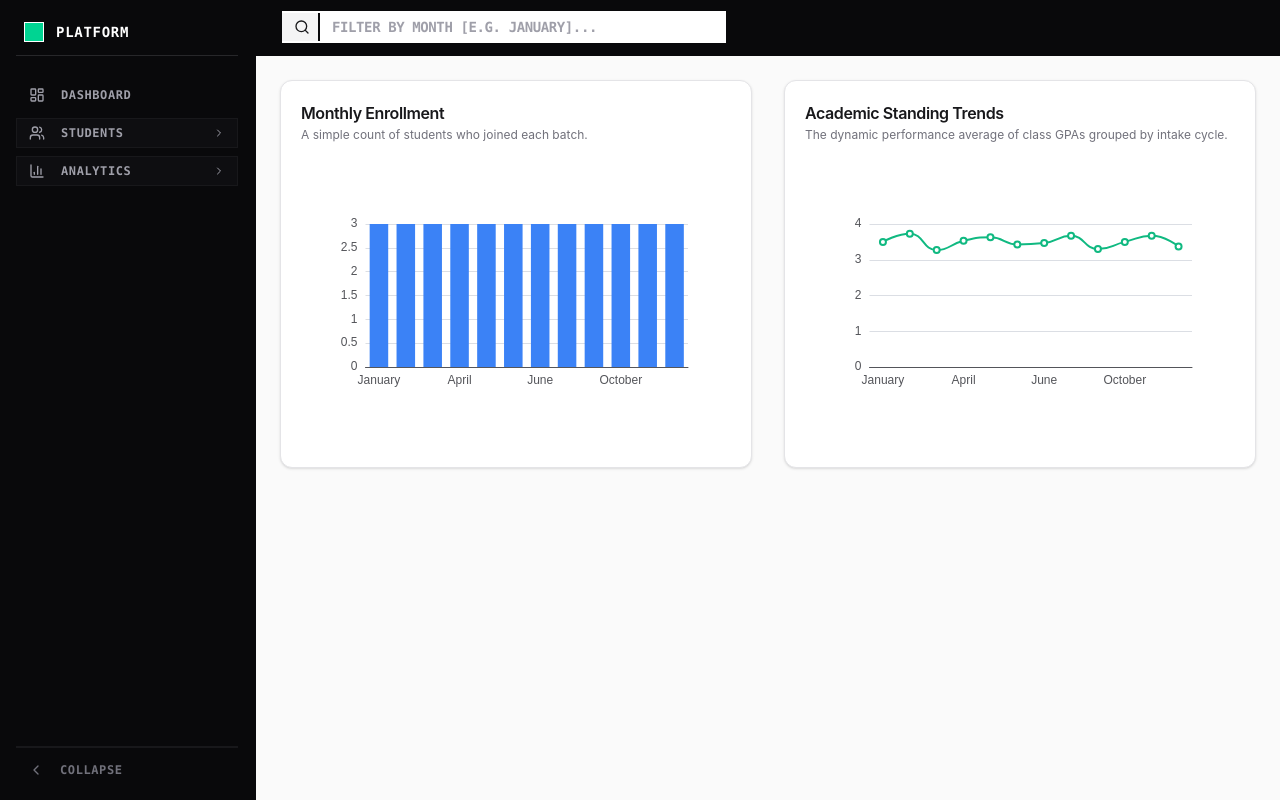
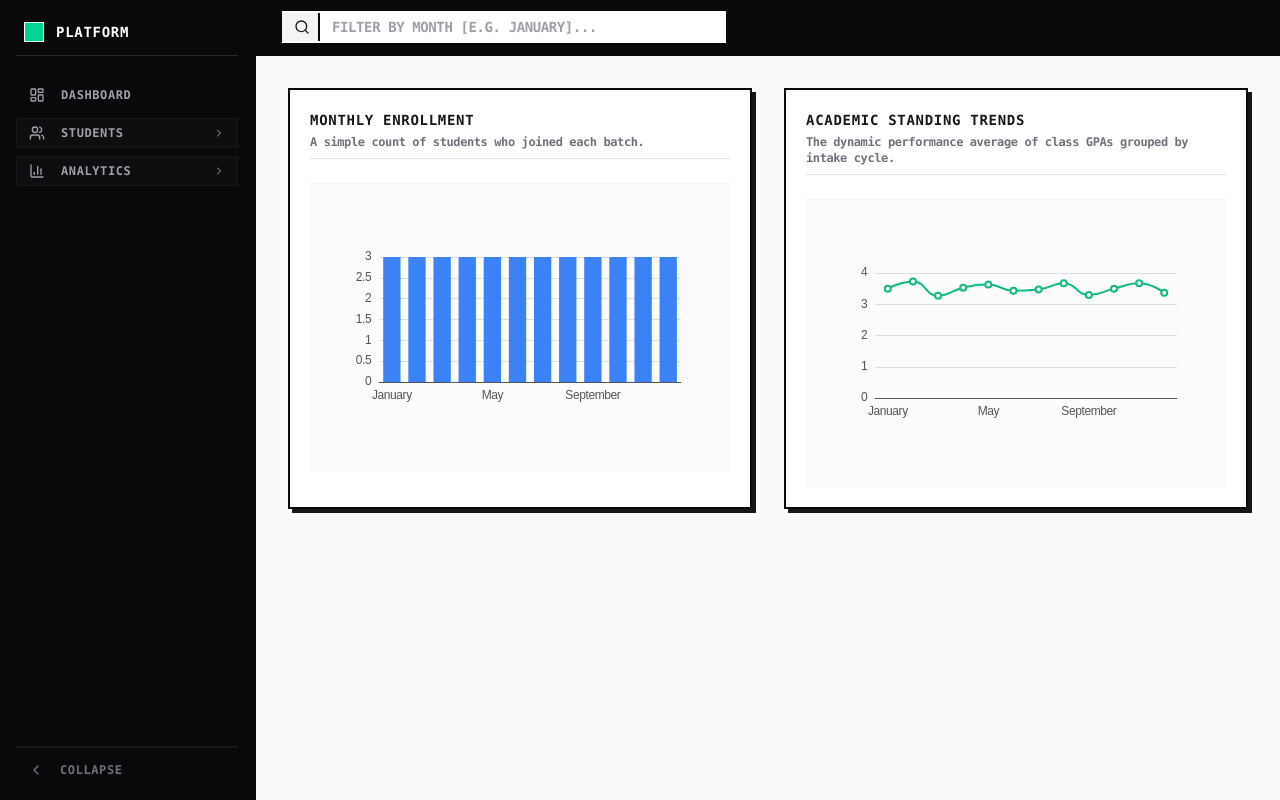
Before and after one commit to Hasher423/reactVisualizationDWP, a React (Vite) app: page /analytics in a window 1280 px wide. Built offline with nearby package versions, Linux system fonts and the light colour scheme.

Commit message:
Analytic added

```diff
--- a/src/pages/Analytics.jsx
+++ b/src/pages/Analytics.jsx
@@ -100,36 +100,36 @@ const Analytics = () => {
 
 
     return (
-        <div className="mx-auto max-w-5xl  sm:p-6">
-
+        <div className="mx-auto max-w-5xl w-full p-4 md:p-6 lg:p-8 font-mono tracking-tight text-zinc-900">
             <div className="grid gap-8 md:grid-cols-2">
 
-                <div className="rounded-xl border border-zinc-200 bg-white p-5 shadow-sm transition-all hover:shadow-md">
-                    <div className="mb-4">
-                        <h3 className="text-base font-semibold text-zinc-900 tracking-tight">Monthly Enrollment</h3>
-                        <p className="text-xs text-zinc-500 mt-0.5">A simple count of students who joined each batch.</p>
+                <div className="bg-white border-2 border-zinc-950 p-5 shadow-[4px_4px_0px_0px_rgba(24,24,27,1)]">
+                    <div className="mb-6 border-b border-zinc-200 pb-2">
+                        <h3 className="text-sm font-black uppercase tracking-wider text-zinc-900">Monthly Enrollment</h3>
+                        <p className="text-xs font-semibold text-zinc-500 mt-1">A simple count of students who joined each batch.</p>
                     </div>
 
-                    <div className="h-72 w-full">
+                    <div className="h-72 w-full border border-zinc-100 bg-zinc-50/50 p-2">
                         <ReactECharts
                             ref={barChartRef}
                             option={option}
-                            style={{ height: '100%', width: '100%' }} />
+                            style={{ height: '100%', width: '100%' }}
+                        />
                     </div>
                 </div>
 
-                {/* Chart Block 2: Performance */}
-                <div className="rounded-xl border border-zinc-200 bg-white p-5 shadow-sm transition-all hover:shadow-md">
-                    <div className="mb-4">
-                        <h3 className="text-base font-semibold text-zinc-900 tracking-tight">Academic Standing Trends</h3>
-                        <p className="text-xs text-zinc-500 mt-0.5">The dynamic performance average of class GPAs grouped by intake cycle.</p>
+                <div className="bg-white border-2 border-zinc-950 p-5 shadow-[4px_4px_0px_0px_rgba(24,24,27,1)]">
+                    <div className="mb-6 border-b border-zinc-200 pb-2">
+                        <h3 className="text-sm font-black uppercase tracking-wider text-zinc-900">Academic Standing Trends</h3>
+                        <p className="text-xs font-semibold text-zinc-500 mt-1">The dynamic performance average of class GPAs grouped by intake cycle.</p>
                     </div>
-                    {/* Height container with optimal aspect ratio */}
-                    <div className="h-72 w-full">
+
+                    <div className="h-72 w-full border border-zinc-100 bg-zinc-50/50 p-2">
                         <ReactECharts
                             ref={lineChartRef}
                             option={lineChartOption}
-                            style={{ height: '100%', width: '100%' }} />
+                            style={{ height: '100%', width: '100%' }}
+                        />
                     </div>
                 </div>
 
```
